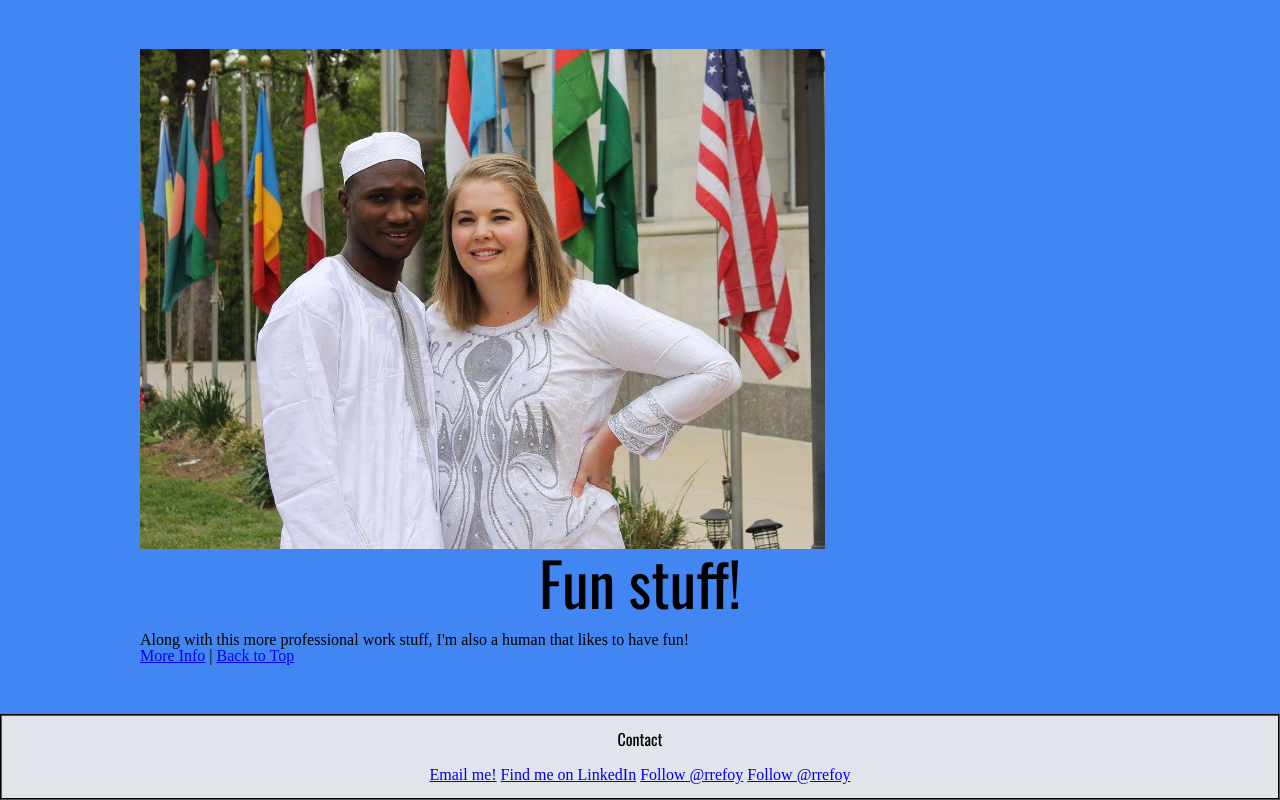
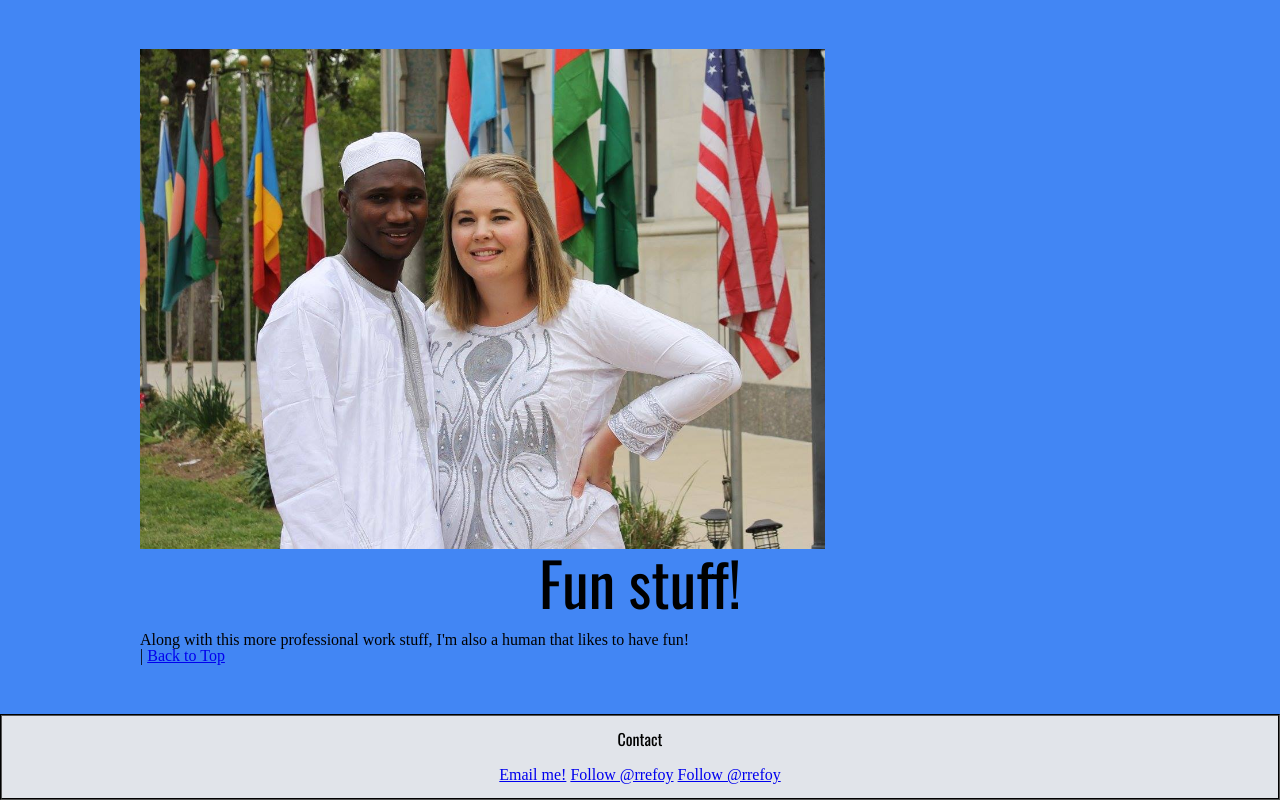
Before and after one commit to rrefoy/rrefoy.github.io, a plain HTML site: page index.html in a window 1280 px wide. Shown: the part 4424-5224 px from the top of the page. Drawn offline with nearby package versions, Linux system fonts and the light colour scheme.

Commit message:
linkedin & featherlight update

```diff
--- a/index.html
+++ b/index.html
@@ -137,7 +137,7 @@
             <h2>Fun stuff!</h2>
             <p>Along with this more professional work stuff, I'm also a human that likes to have fun! </p>
 
-            <a href="# data-featherlight" class="rebecca-info-5">More Info</a> | <a href="top">Back to Top</a>
+            <a href="#rebecca-info-5 data-featherlight" class="more-info">More Info</a> | <a href="top">Back to Top</a>
 
             <div id="rebecca-info-5" class="more-info">
               <img src="img/rebecca-5.jpg" alt="Rebecca 5">
@@ -151,7 +151,6 @@
 			<h4>Contact</h4>
 				<a href="mailto:rrefoy@gmail.com">Email me!</a>
 				<script type="IN/MemberProfile" data-id="https://www.linkedin.com/in/rebecca-refoy-sidibe" data-format="inline" data-related="false"></script>
-				<a href="https://www.linkedin.com/in/rebecca-refoy-sidibe">Find me on LinkedIn</a>
 				<a class="github-button" href="https://github.com/rrefoy" aria-label="Follow @rrefoy on GitHub">Follow @rrefoy</a>
 				<a href="https://twitter.com/rrefoy?ref_src=twsrc%5Etfw" class="twitter-follow-button" data-size="large" data-show-count="false">Follow @rrefoy</a>
 			</div>
```
Also changed, not shown: html/about.html (+1 -2 lines), html/portfolio.html (+2 -2 lines).
